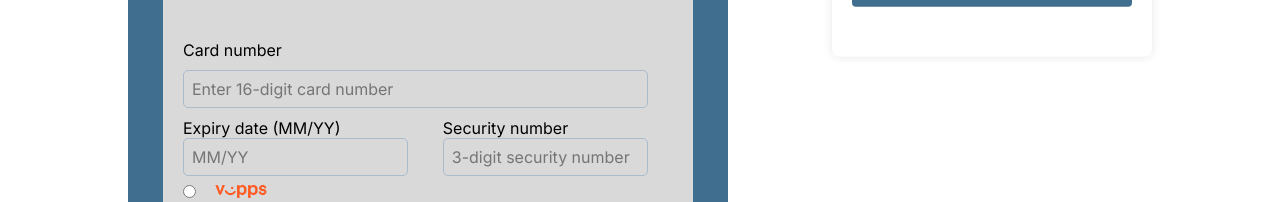
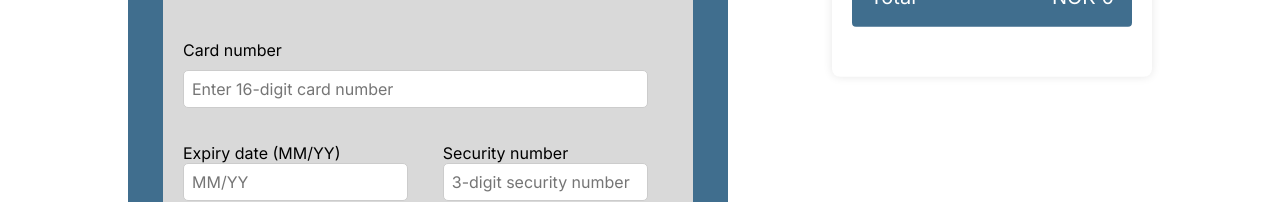
Before and after one commit to Hussein-Ali-Shamarti/Cloud-Spa-React, a React (Create React App) app: page /Booking3 in a window 1280 px wide. Shown: the part 750-952 px from the top of the page. Built offline with nearby package versions, Linux system fonts and the light colour scheme; no server answers; the database is empty.

Commit message:
Update form validation

```diff
--- a/src/pages/Booking3/PaymentForm.jsx
+++ b/src/pages/Booking3/PaymentForm.jsx
@@ -135,13 +135,24 @@ const PaymentForm = () => {
     const generateOrderNumber = () => {
         return Date.now() + Math.floor(Math.random() * 1000);
     };
+
     const handleExpiryDateChange = (event) => {
         let { value } = event.target;
-        value = value.replace(/\D/g, ''); // Remove any non-digit characters
-        if (value.length > 2) {
-            value = value.slice(0, 2) + '/' + value.slice(2, 4);
+
+        // Remove any non-digit characters
+        value = value.replace(/\D/g, '');
+
+        // Add the slash after the first two digits
+        if (value.length >= 3) {
+            value = value.slice(0, 2) + '/' + value.slice(2);
         }
-        setFormData({ ...formData, expiryDate: value });
+
+        // Ensure the length does not exceed 5 characters (MM/YY)
+        if (value.length > 5) {
+            value = value.slice(0, 5);
+        }
+
+        setFormData(prevState => ({ ...prevState, expiryDate: value }));
     };
 
 
@@ -201,7 +212,7 @@ const PaymentForm = () => {
                                 <div className="booking3page-expiry-and-security">
                                     <div>
                                     <label htmlFor="expiry-date">Expiry date (MM/YY)</label>
-                                        <input type="number" id="expiry-date" name="expiryDate" value={formData.expiryDate} onChange={handleExpiryDateChange} placeholder="MM/YY" pattern="^(0[1-9]|1[0-2])\/\d{2}$" required />
+                                        <input type="text" id="expiry-date" name="expiryDate" value={formData.expiryDate} onChange={handleExpiryDateChange} placeholder="MM/YY" pattern="^(0[1-9]|1[0-2])\/\d{2}$" required />
                                     </div>
                                     <div>
                                         <label htmlFor="security-number">Security number</label>
--- a/src/styles/Booking3/PaymentForm.css
+++ b/src/styles/Booking3/PaymentForm.css
@@ -130,7 +130,7 @@
   color: #000000;
 }
 
-.booking3page-card-details input[type='text'] {
+.booking3page-card-details input[type='text'], .booking3page-card-details input[type='number'] {
   background-color: #ffffff !important;
   border: 1px solid #ccc !important;
   padding: 10px;
```
